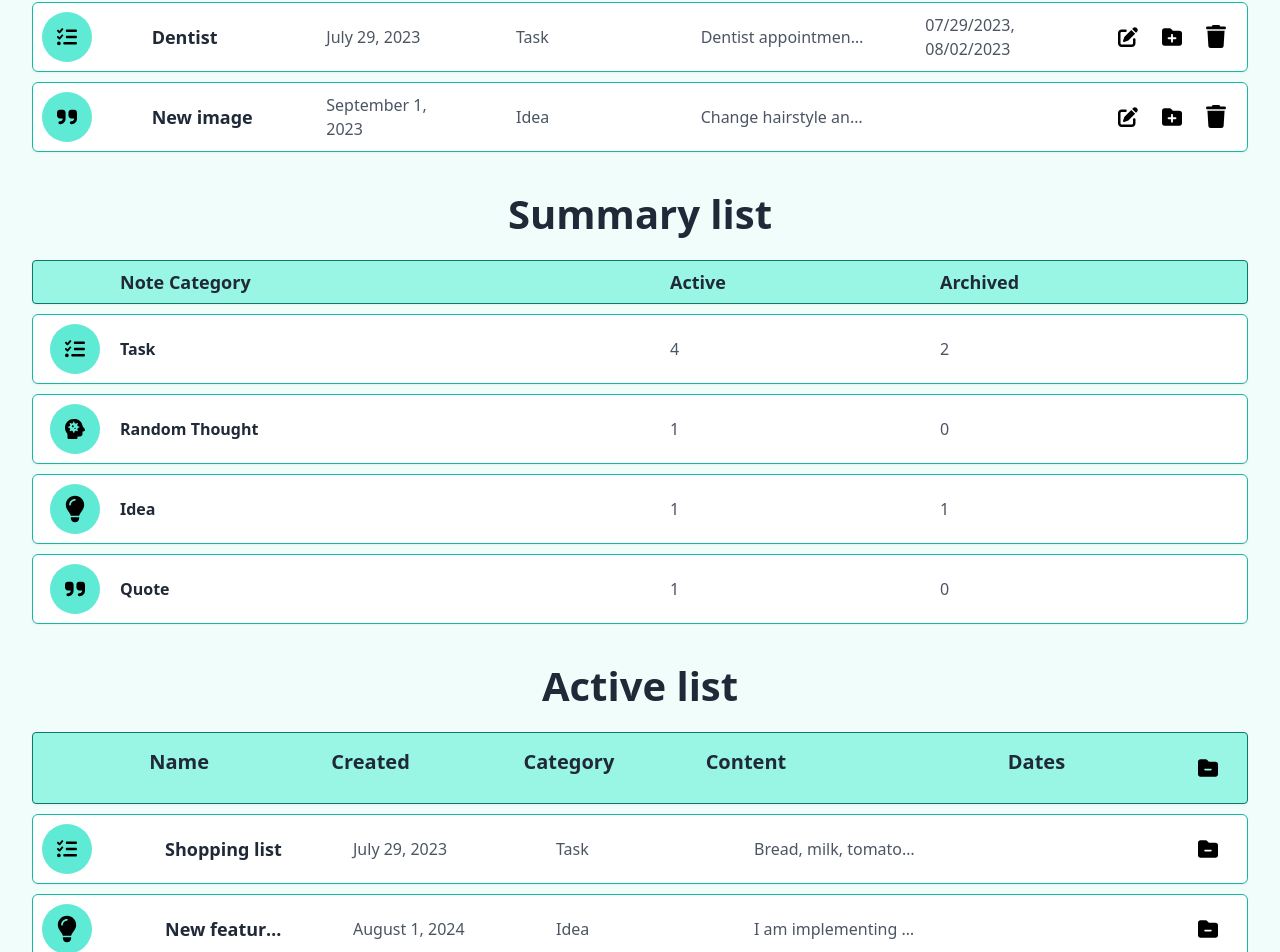
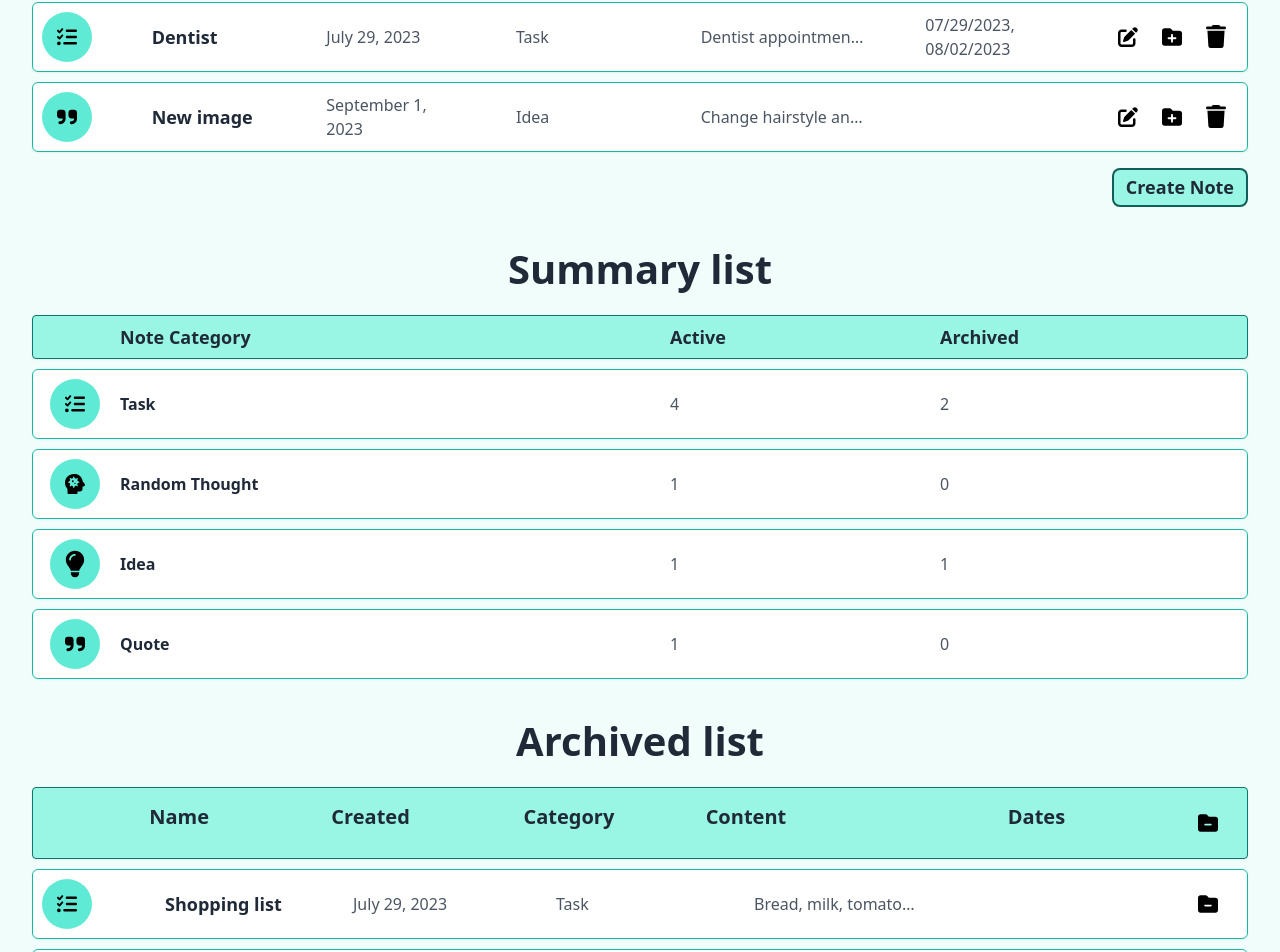
Before and after one commit to KsanaSal/radency-notes-app-react, a React (Vite) app: page / in a window 1280 px wide. Shown: the part 591-1543 px from the top of the page. Built offline with nearby package versions, Linux system fonts and the light colour scheme.

Commit message:
+ added button create note

```diff
--- /dev/null
+++ b/src/components/Button.tsx
@@ -0,0 +1,12 @@
+const Button = () => {
+    return (
+        <button
+            className="text-gray-800 font-bold text-[18px] border-2 px-3 py-1 rounded-lg border-teal-800 bg-teal-200 hover:bg-teal-800 hover:text-white block mt-4 ml-auto"
+            data-create-note
+        >
+            Create Note
+        </button>
+    );
+};
+
+export default Button;
--- a/src/notes/ActiveNotes.tsx
+++ b/src/notes/ActiveNotes.tsx
@@ -1,3 +1,4 @@
+import Button from "../components/Button";
 import ActiveTable from "../components/activeTable/ActiveTable";
 
 const ActiveNotes = () => {
@@ -5,6 +6,7 @@ const ActiveNotes = () => {
         <section className="text-gray-800 w-full">
             <h1 className="text-[40px] font-bold text-center">Active list</h1>
             <ActiveTable />
+            <Button />
         </section>
     );
 };
--- a/src/notes/ArchivedNotes.tsx
+++ b/src/notes/ArchivedNotes.tsx
@@ -3,7 +3,7 @@ import ArchivedTable from "../components/archivedTable/ArchivedTable";
 const ArchivedNotes = () => {
     return (
         <section className="text-gray-800 w-full">
-            <h1 className="text-[40px] font-bold">Active list</h1>
+            <h1 className="text-[40px] font-bold">Archived list</h1>
             <ArchivedTable />
         </section>
     );
```
